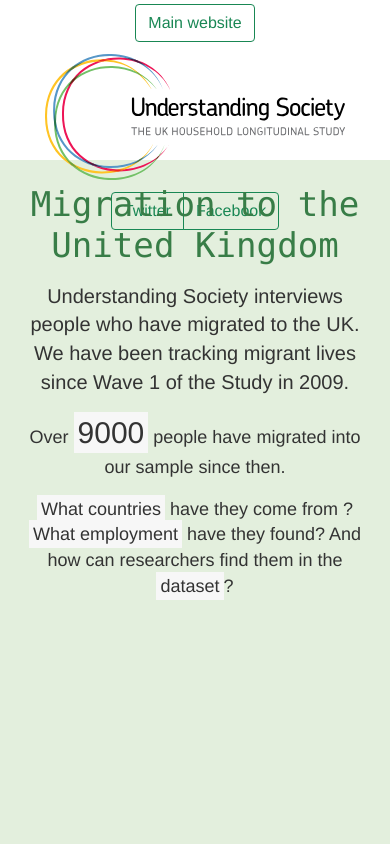
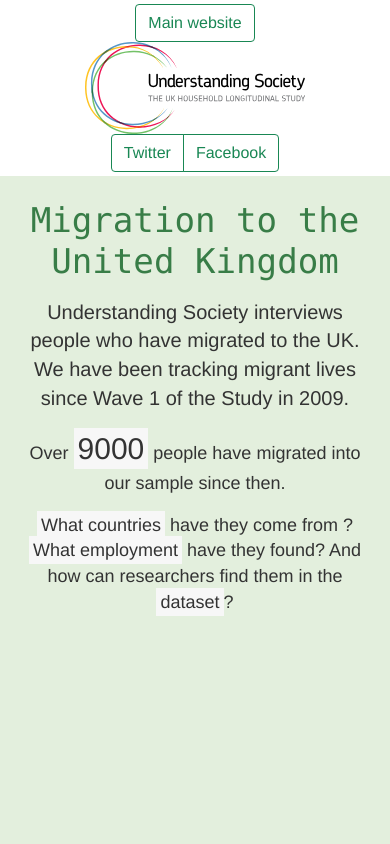
Before and after one commit to jnears/understanding_society_migration, a plain HTML site: page index.html in a window 390 px wide. Shown: the top 844 px of the page. Drawn offline with nearby package versions, Linux system fonts and the light colour scheme; no server answers; a web font is replaced by a local one.

Commit message:
Logo for mobile

```diff
--- a/css/style.css
+++ b/css/style.css
@@ -146,7 +146,7 @@ min-width: 568px;
 
     .site-header{
   background: transparent;
-  height: 160px;
+
   transition: 0.5s ease-in;
 }
 
@@ -194,6 +194,14 @@ header {
     display: block;
     background: url(../images/ukhls-logo.svg) no-repeat 50% 50%;
     transition: 0.5s ease-in;
+}
+
+
+@media (max-width:767px) {
+   .site-header .logo {
+        height: 92px;
+        width: 220px;
+    }
 }
 
 .site-header.scrolled .logo{
```
